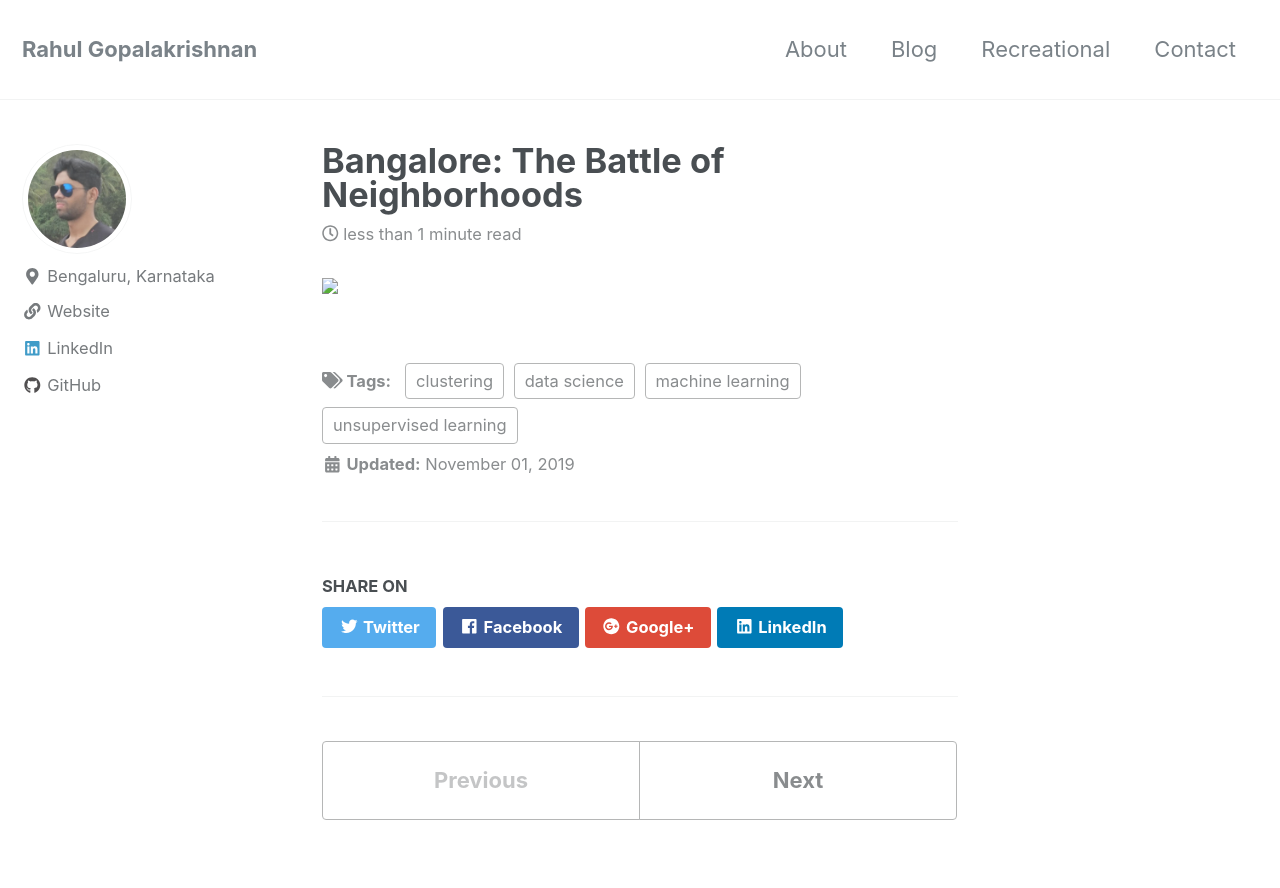
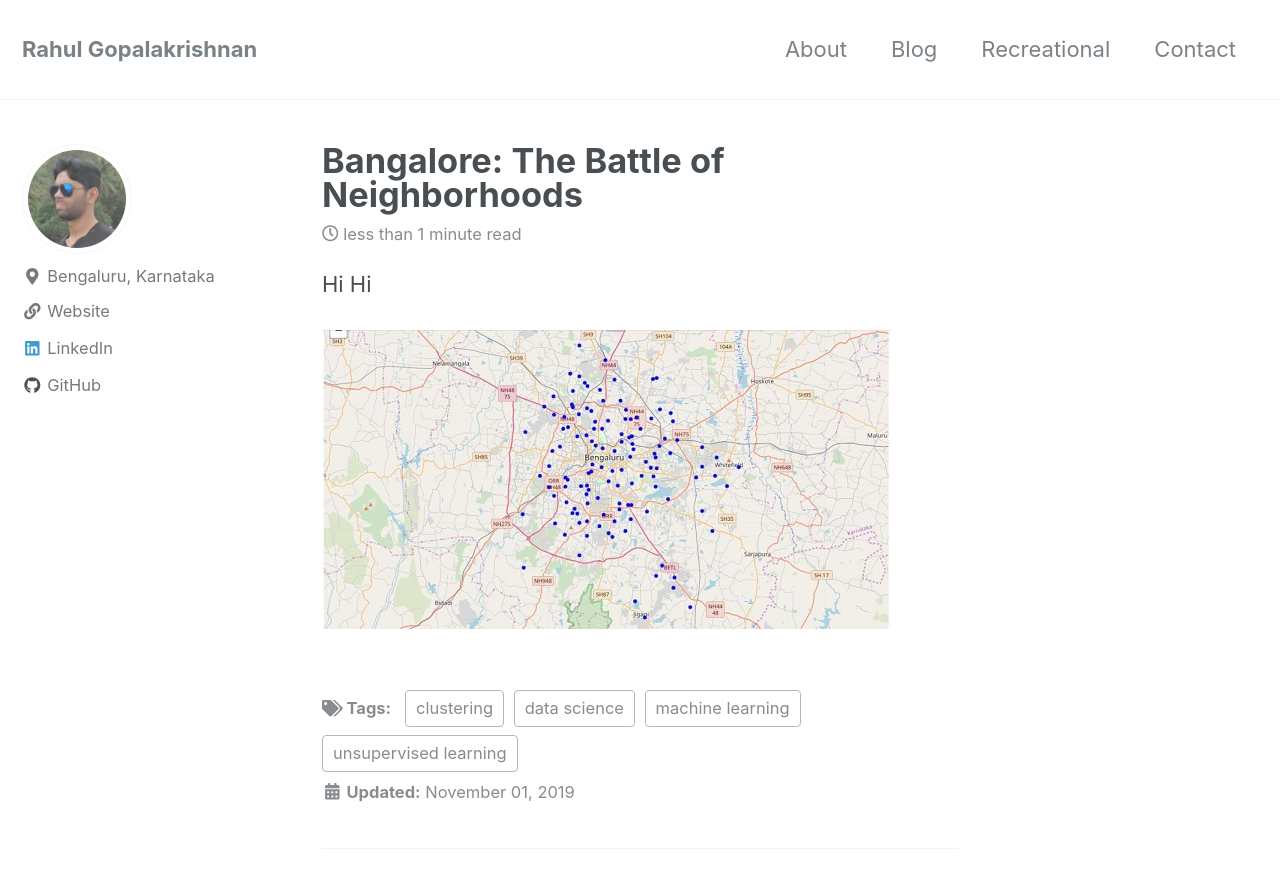
Before and after one commit to gopalrahulrg/gopalrahulrg.github.io, a Jekyll site: the page built from _posts/2019-11-01-cnbr.md, in a window 1280 px wide and 900 px high. Shown: the top 888 px of the window. Built offline with Jekyll 4.4.1, drawn with Linux system fonts in a browser that asks for light colours; nearby versions of some CDN libraries.

Commit message:
Update 2019-11-01-cnbr.md

```diff
--- a/_posts/2019-11-01-cnbr.md
+++ b/_posts/2019-11-01-cnbr.md
@@ -6,4 +6,6 @@ header:
 excerpt: "Clustering, Machine Learning, Data Science"
 ---
 
-<img src="{{ site.url }}{{ site.baseurl }}/assets/f1.jpg">
+Hi Hi
+
+<img src="{{ site.url }}{{ site.baseurl }}/assets/images/f1.jpg">
```
